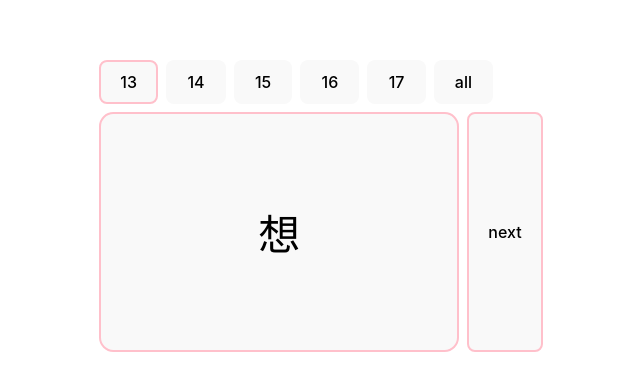
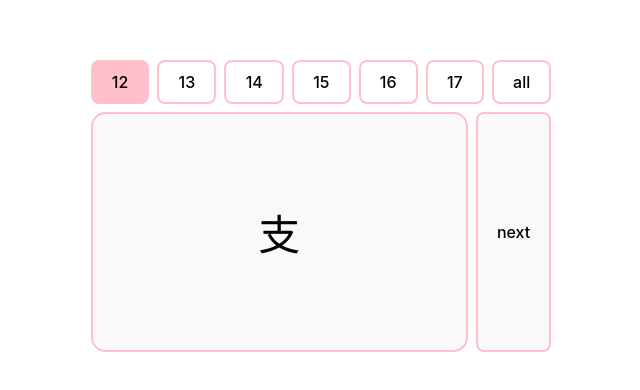
Before and after one commit to gwannemacher/chinese-study, a React (Vite) app: page / in a window 1280 px wide. Shown: the part 194-584 px from the top of the page, without its empty margins (319-959 px from the left). Built offline with nearby package versions, Linux system fonts and the light colour scheme.

Commit message:
lesson-12: add lesson 12 and edit some stylings

```diff
--- a/src/App.tsx
+++ b/src/App.tsx
@@ -9,7 +9,7 @@ export enum ToggleState {
 }
 
 const getRandom = (listLength: number): number =>
-  Math.floor(Math.random() * (listLength - 1));
+  Math.floor(Math.random() * listLength);
 
 const App = () => {
   const lessons = Lessons;
@@ -45,15 +45,21 @@ const App = () => {
         alignItems: "start",
       }}
     >
-      <div style={{ display: "flex", columnGap: ".5em" }}>
+      <div
+        style={{
+          display: "flex",
+          rowGap: ".5em",
+          columnGap: ".5em",
+          flexWrap: "wrap",
+        }}
+      >
         {lessons.map((l) => (
           <button
             key={l.chapter}
             style={{
-              border:
-                lesson.chapter === l.chapter
-                  ? "2px solid pink"
-                  : "2px solid transparent",
+              border: "2px solid pink",
+              backgroundColor:
+                lesson.chapter === l.chapter ? "pink" : "inherit",
             }}
             onClick={() => {
               setRandomIndex(getRandom(l.characters.length));
@@ -64,7 +70,7 @@ const App = () => {
           </button>
         ))}
       </div>
-      <div style={{ display: "flex", gap: ".5em" }}>
+      <div style={{ display: "flex", gap: ".5em", width: "100%" }}>
         <Card
           character={lesson.characters[randomIndex]}
           toggleState={toggleState}
--- a/src/components/Card.tsx
+++ b/src/components/Card.tsx
@@ -13,7 +13,6 @@ export const Card = (props: CardProps) => {
   return (
     <button
       style={{
-        width: "15em",
         height: "10em",
         border: "2px solid pink",
         borderRadius: ".6em",
@@ -22,6 +21,7 @@ export const Card = (props: CardProps) => {
         justifyContent: "center",
         alignItems: "center",
         fontSize: "1.5em",
+        flexGrow: "1",
       }}
       onClick={() =>
         setToggleState((previous) =>
--- /dev/null
+++ b/src/data/lesson12.ts
@@ -0,0 +1,41 @@
+import { Lesson } from "../types/lesson";
+
+export const Lesson12: Lesson = {
+    chapter: 12,
+    characters: [
+        { hanzi: '支', pinyin: 'zhī', definition:' (a measure word for pens, pencils, etc)' },
+        { hanzi: '圆珠笔', pinyin: 'yuánzhūbǐ', definition:' ball-point pen' },
+        { hanzi: '红', pinyin: 'hóng', definition:' red' },
+        { hanzi: '还是', pinyin: 'háishi', definition:' or' },
+        { hanzi: '蓝', pinyin: 'lán', definition:' blue' },
+        { hanzi: '样', pinyin: 'yàng', definition:' kind' },
+        { hanzi: '别的', pinyin: 'biéde', definition:' others' },
+        { hanzi: '了', pinyin: 'le', definition:' (a particle)' },
+        { hanzi: '卖', pinyin: 'mài', definition:' to sell' },
+        { hanzi: '再', pinyin: 'zài', definition:' more; again' },
+        { hanzi: '听', pinyin: 'tīng', definition:' (a measure word) tin, can' },
+        { hanzi: '一共', pinyin: 'yígòng', definition:' altogether' },
+        { hanzi: '给', pinyin: 'gěi', definition:' to give' },
+        { hanzi: '零钱', pinyin: 'língqián', definition:' small change' },
+        { hanzi: '找(钱)', pinyin: 'zhǎo(qián)', definition:' to give (change)' },
+        { hanzi: '零', pinyin: 'líng', definition:' zero; and' },
+        { hanzi: '数', pinyin: 'shǔ', definition:' to count' },
+        { hanzi: '橘子', pinyin: 'júzi', definition:' orange' },
+        { hanzi: '斤', pinyin: 'jīn', definition:' half kilogram' },
+        { hanzi: '东西', pinyin: 'dōngxi', definition:' thing' },
+        { hanzi: '甜', pinyin: 'tián', definition:' sweet' },
+        { hanzi: '尝', pinyin: 'cháng', definition:' to taste' },
+        { hanzi: '西红柿', pinyin: 'xīhóngshì', definition:' tomato' },
+        { hanzi: '怎么', pinyin: 'zěnme', definition:' how' },
+        { hanzi: '新鲜', pinyin: 'xīnxiān', definition:' fresh' },
+        { hanzi: '摘', pinyin: 'zhāi', definition:' to pick' },
+        { hanzi: '酸', pinyin: 'suān', definition:' sour' },
+        { hanzi: '辆', pinyin: 'liàng', definition:' (a measure word for bicycles, cars, etc)' },
+        { hanzi: '自行车', pinyin: 'zìxíngchē', definition:' bicycle' },
+        { hanzi: '铅笔', pinyin: 'qiānbí', definition:' pencil' },
+        { hanzi: '苹果', pinyin: 'píngguǒ', definition:' apple' },
+        { hanzi: '凉', pinyin: 'liáng', definition:' cool' },
+        { hanzi: '热', pinyin: 'rè', definition:' hot' },
+        { hanzi: '短', pinyin: 'duǎn', definition:' short' }
+    ]
+};
--- a/src/data/lesson17.ts
+++ b/src/data/lesson17.ts
@@ -25,6 +25,6 @@ export const Lesson17: Lesson = {
         { hanzi: '衣服', pinyin: 'yīfú', definition: 'clothes' },
         { hanzi: '枝', pinyin: 'zhī', definition: '(a measure word for flowers with stems intact)' },
         { hanzi: '洗澡', pinyin: 'xǐzǎo', definition: 'to take a shower' },
-        { hanzi: '玩儿', pinyin: 'wán er', definition: 'to play' }
+        { hanzi: '玩', pinyin: 'wán', definition: 'to play' }
     ]
 };
--- a/src/data/lessons.ts
+++ b/src/data/lessons.ts
@@ -1,4 +1,5 @@
 import { Lesson } from "../types/lesson";
+import { Lesson12 } from "./lesson12";
 import { Lesson13 } from "./lesson13";
 import { Lesson14 } from "./lesson14";
 import { Lesson15 } from "./lesson15";
@@ -7,7 +8,7 @@ import { Lesson17 } from "./lesson17";
 
 const AllLessons: Lesson = {
     chapter: 'all',
-    characters: [...Lesson13.characters, ...Lesson14.characters, ...Lesson15.characters, ...Lesson16.characters, ...Lesson17.characters]
+    characters: [...Lesson12.characters, ...Lesson13.characters, ...Lesson14.characters, ...Lesson15.characters, ...Lesson16.characters, ...Lesson17.characters]
 };
 
-export const Lessons: Lesson[] = [Lesson13, Lesson14, Lesson15, Lesson16, Lesson17, AllLessons];
+export const Lessons: Lesson[] = [Lesson12, Lesson13, Lesson14, Lesson15, Lesson16, Lesson17, AllLessons];
```
